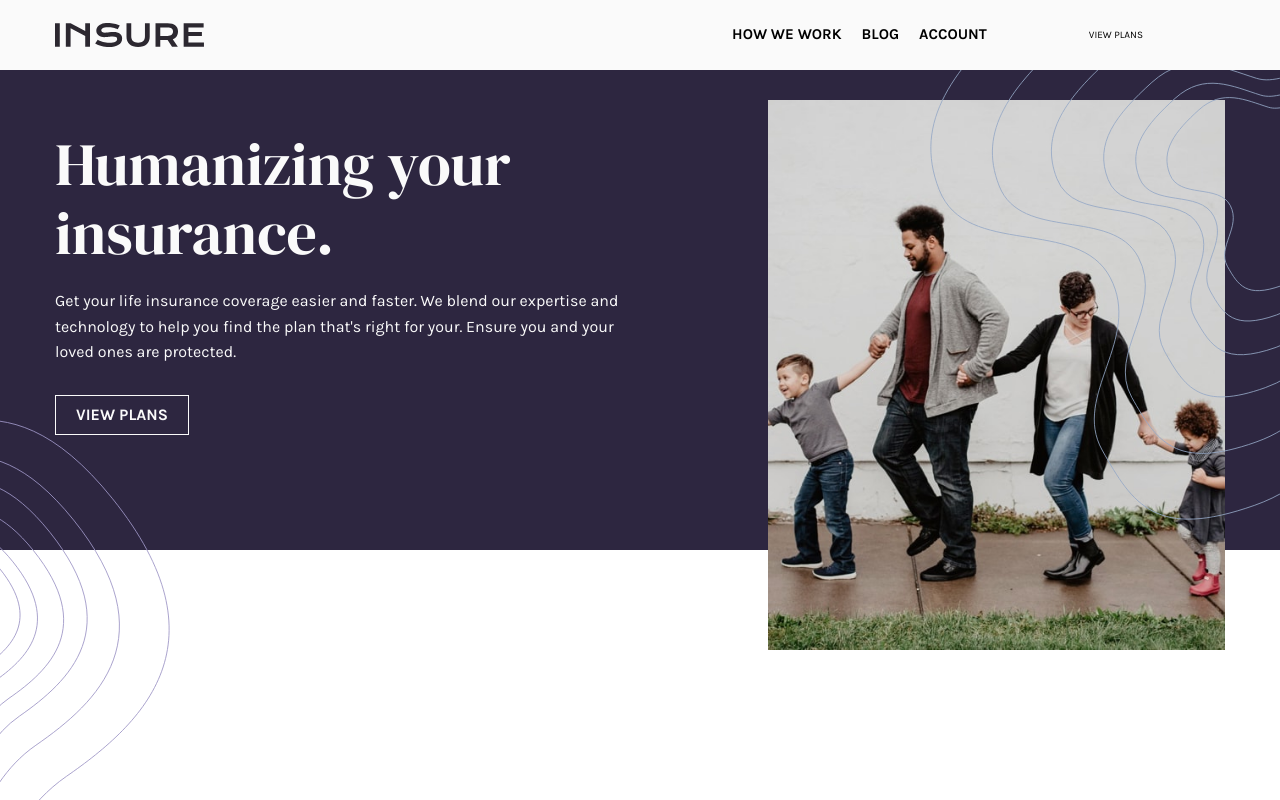
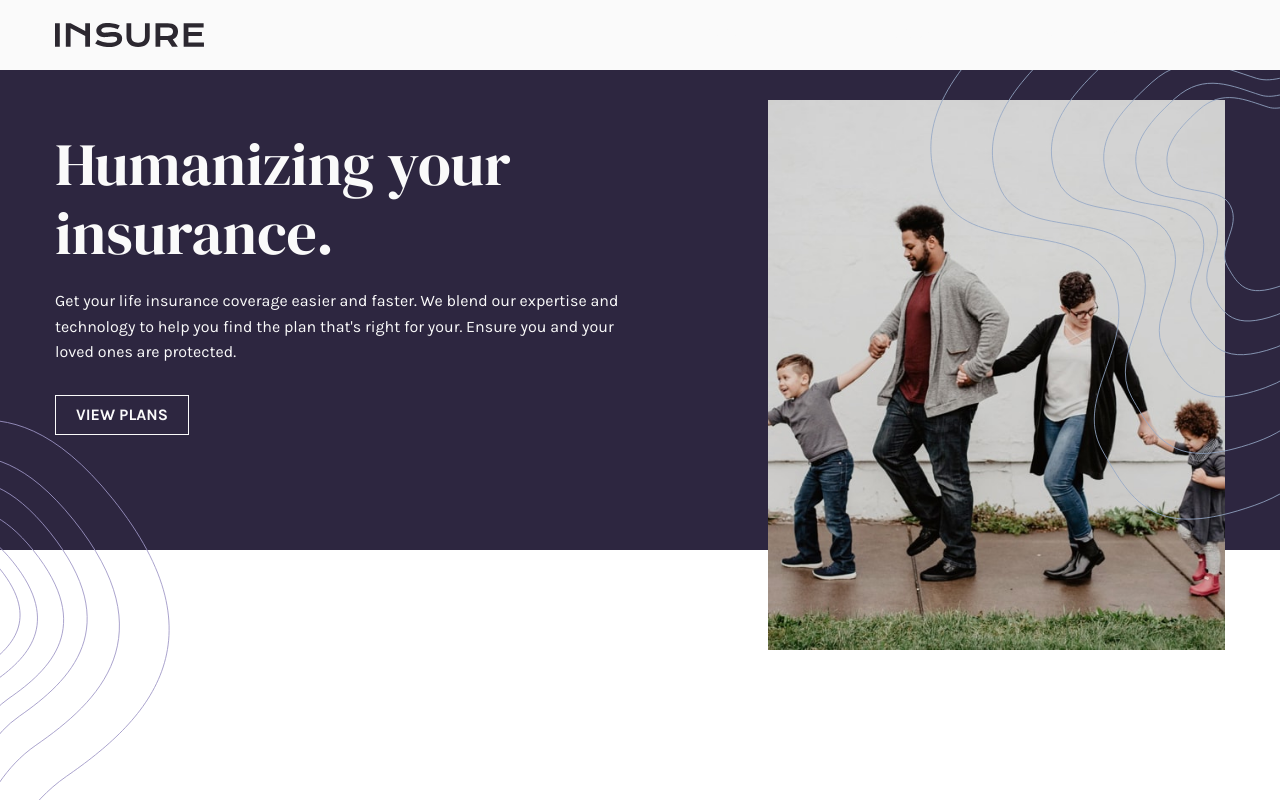
Before and after one commit to fervillalbag/landingbank, a Next.js app: page / in a window 1280 px wide. Shown: the top 800 px of the page. Built offline with nearby package versions, Linux system fonts and the light colour scheme.

Commit message:
Changing details in the menu layout

```diff
--- a/layout/Menu.js
+++ b/layout/Menu.js
@@ -68,12 +68,15 @@ export const NavItem = styled.li`
 const NavLinkPlans = styled.a`
    border: 2px solid ${colors.VeryLightGray};
    padding: 1.25rem 8rem;
+   font-size: 1.8rem;
+   color: ${colors.VeryLightGray};
+   display: block;
 
    @media screen and (min-width: 768px) {
       padding: 0.7rem 2rem;
       border: 2px solid ${colors.DarkViolet};
+      font-size: 1.4rem;
       color: ${colors.DarkViolet};
-      font-size: 1.3rem;
       text-transform: uppercase;
       cursor: pointer;
       font-weight: 700;
@@ -89,7 +92,7 @@ const NavLinkPlans = styled.a`
 export default function Menu({ barActive }) {
    return (
       <MenuContainer
-         className={!barActive && 'navigation-menu active'}
+         className={!barActive && 'active'}
       >
          {navLinks.map(navLink => (
             <NavItemList key={navLink} navLink={navLink} />
--- a/layout/NavItemList.js
+++ b/layout/NavItemList.js
@@ -5,7 +5,7 @@ import { colors } from '../utils/variables'
 import { NavItem } from './Menu'
 
 const NavLink = styled.a`
-   color: $VeryLightGray;
+   color: ${colors.VeryLightGray};
    font-size: 2rem;
    text-transform: uppercase;
    cursor: pointer;
@@ -15,7 +15,6 @@ const NavLink = styled.a`
       display: block;
       font-size: 1.5rem;
       font-weight: 700;
-      color: $DarkGrayishViolet;
       transition: color 300ms ease;
 
       &:hover {
```
